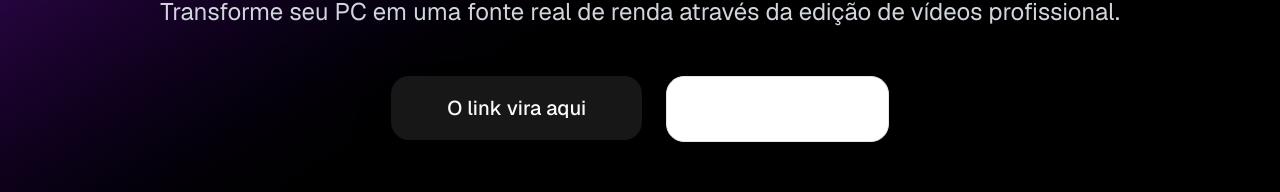
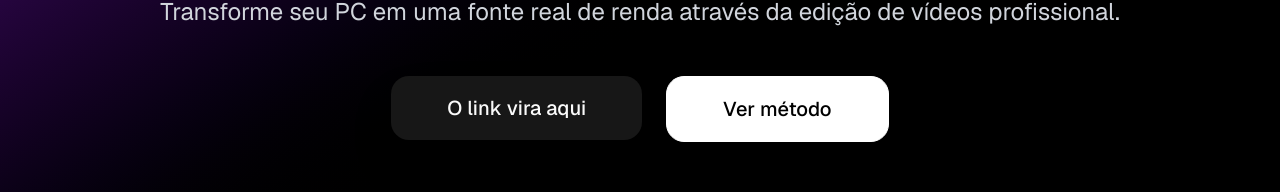
Before and after one commit to papai00peludo/chama-aura-studio, a Next.js app: page / in a window 1280 px wide. Shown: the part 343-535 px from the top of the page. Built offline with nearby package versions, Linux system fonts and the light colour scheme.

Commit message:
fix: hero title Aura Studio

```diff
--- a/app/page.tsx
+++ b/app/page.tsx
@@ -28,7 +28,10 @@ export default function AuraStudio() {
             <Button className="text-xl px-14 py-8 rounded-2xl shadow-2xl">
               O link vira aqui
             </Button>
-            <Button variant="outline" className="text-xl px-14 py-8 rounded-2xl">
+            <Button
+              variant="outline"
+              className="text-xl px-14 py-8 rounded-2xl !text-black !border-white hover:!text-black"
+            >
               Ver método
             </Button>
           </div>
```
